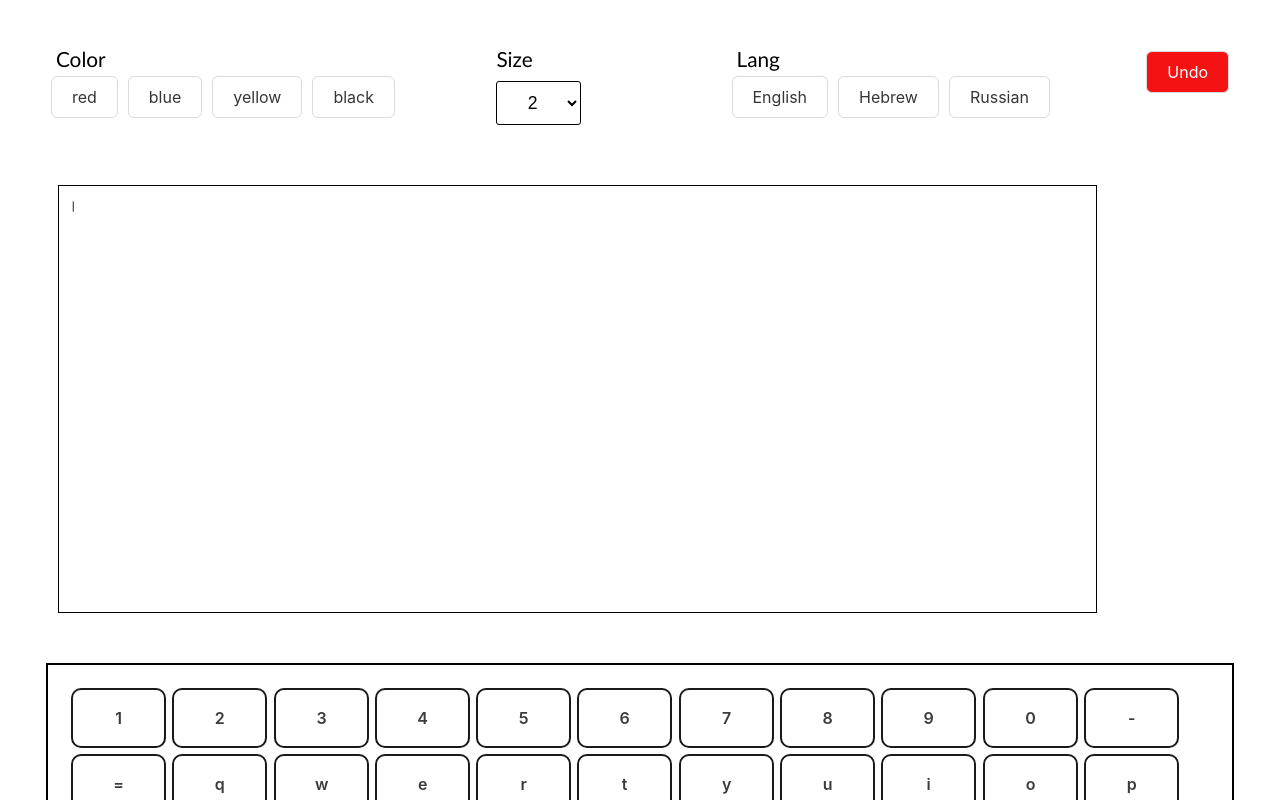
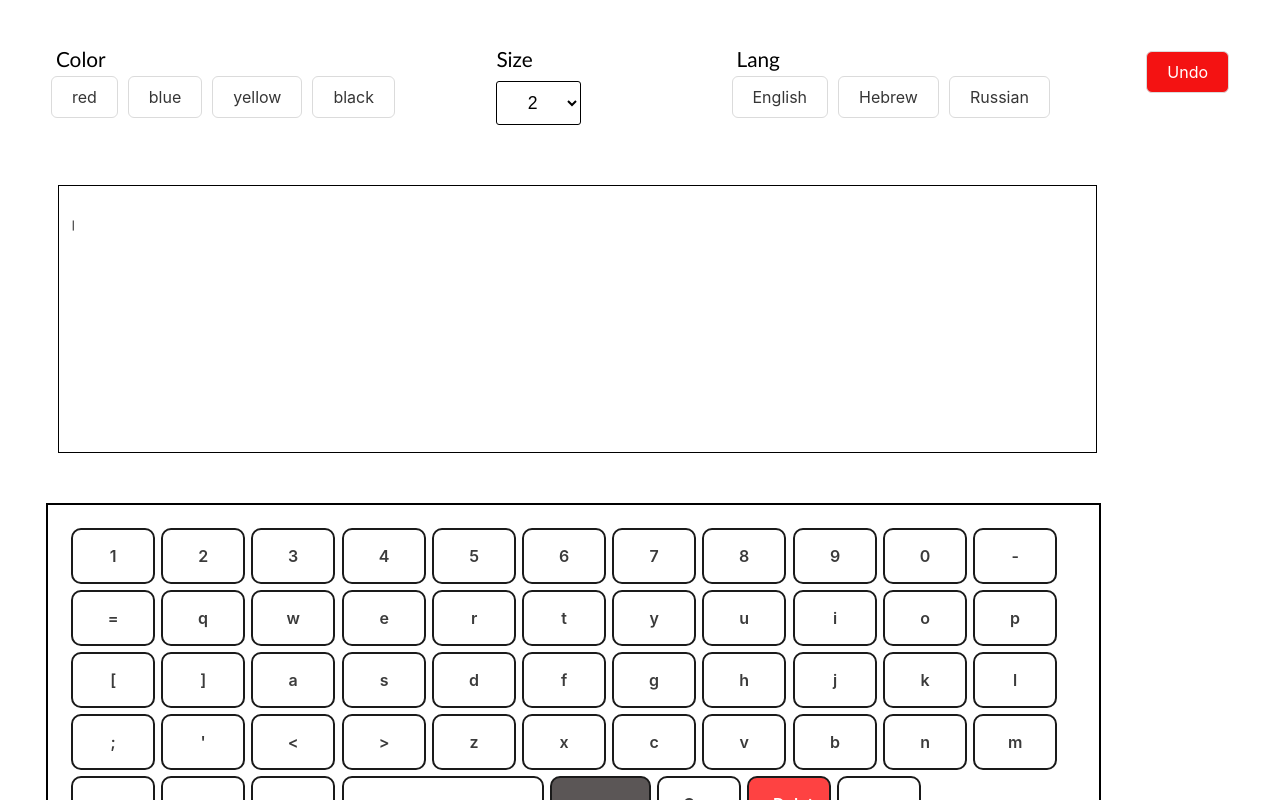
Before and after one commit to YoadRX/keyboard, a React (Vite) app: page / in a window 1280 px wide. Shown: the top 800 px of the page. Built offline with nearby package versions, Linux system fonts and the light colour scheme.

Commit message:
app displaytext

```diff
--- a/src/App.css
+++ b/src/App.css
@@ -4,7 +4,7 @@
   margin: auto;
   border: 2px solid black;
   padding: 20px;
-
+  width: 80%;
 }
 
 .keyBtn{
@@ -35,9 +35,10 @@ body {
   margin: 3%;
 }
 
+
 #textContainer {
   width: 80%;
-  height: 50vh;
+  height: 30vh;
   border: 1px solid black;
   margin: auto;
   white-space: pre-line;
@@ -46,9 +47,7 @@ body {
   font-family: 'Montserrat', sans-serif;
   font-family: 'Roboto Condensed', sans-serif;
   font-size: 2rem;
-  display: flex;
-  flex-wrap: wrap;
-  overflow-y: scroll;
+    overflow:auto ;
 }
 
 #bar {
@@ -71,7 +70,7 @@ body {
   font-size: 16px;
   font-weight: 600;
   line-height: normal;
-  min-height: 60px;
+  min-height: 10px;
   min-width: 0;
   padding: 16px 24px;
   text-align: center;
```
